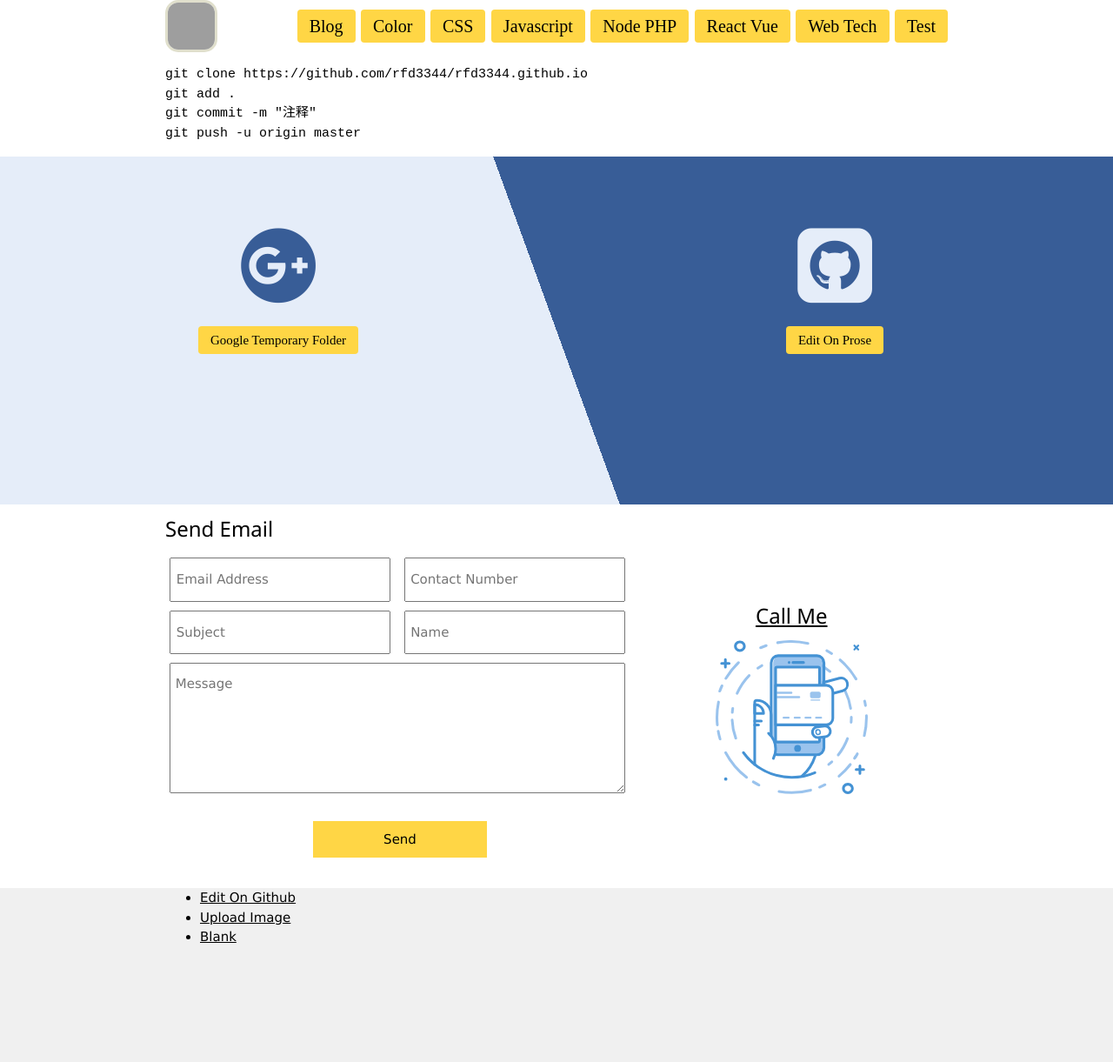
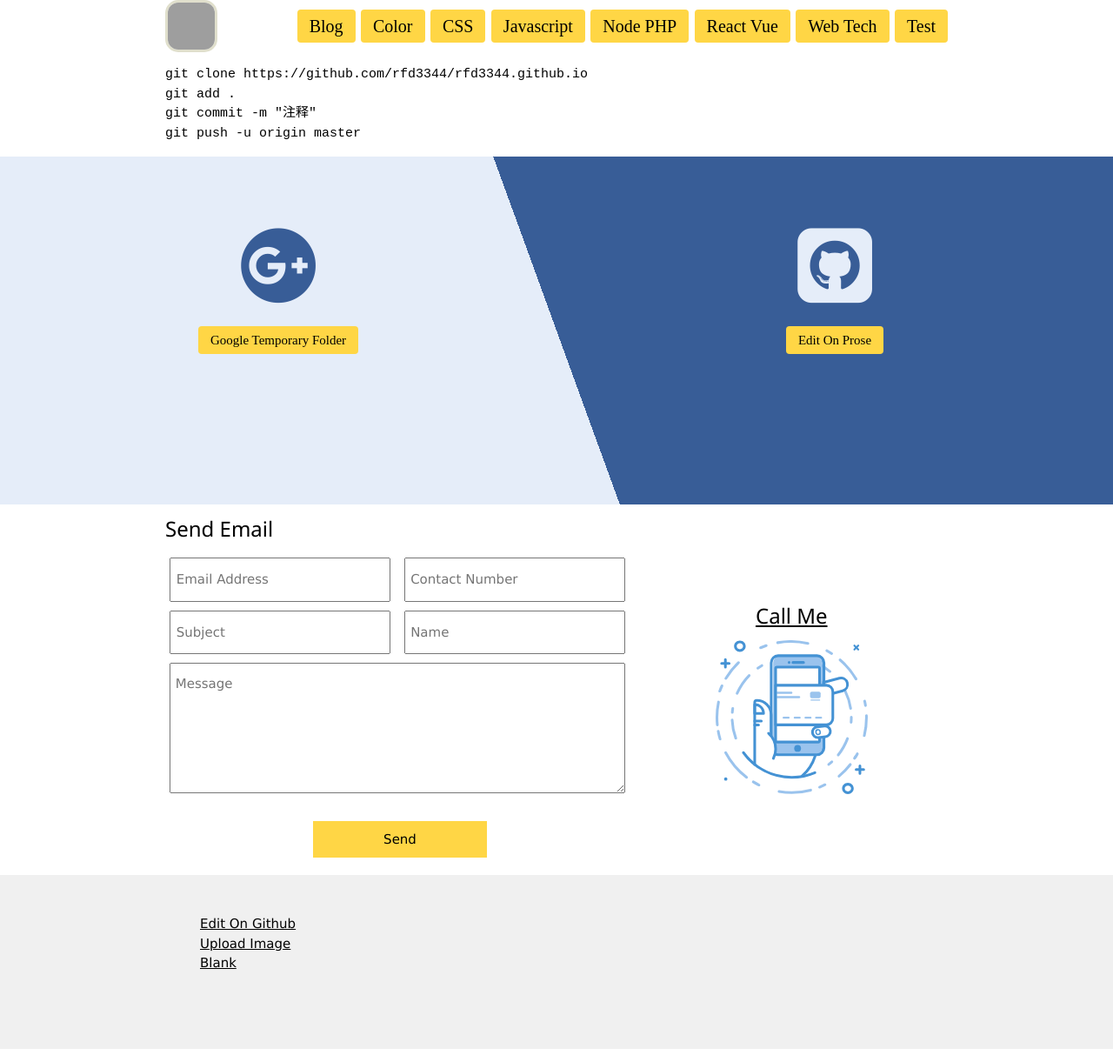
Before and after one commit to rfd3344a/rfd3344.github.io, a Jekyll site: the page built from index.html, in a window 1280 px wide. Shown: the whole page at 87% size. Built offline with Jekyll 4.4.1, drawn with Linux system fonts in a browser that asks for light colours; some web fonts are replaced; grey boxes are pictures that could not be loaded.

Commit message:
Update general.css

```diff
--- a/css/general.css
+++ b/css/general.css
@@ -45,4 +45,11 @@
     background: #f0f0f0;
     height: 200px;
     margin: auto;
+    padding-top: 30px;
 }
+footer ul li{
+	list-style: none;
+}
+footer ul li{
+ 	text-decoration: none;
+}
```
